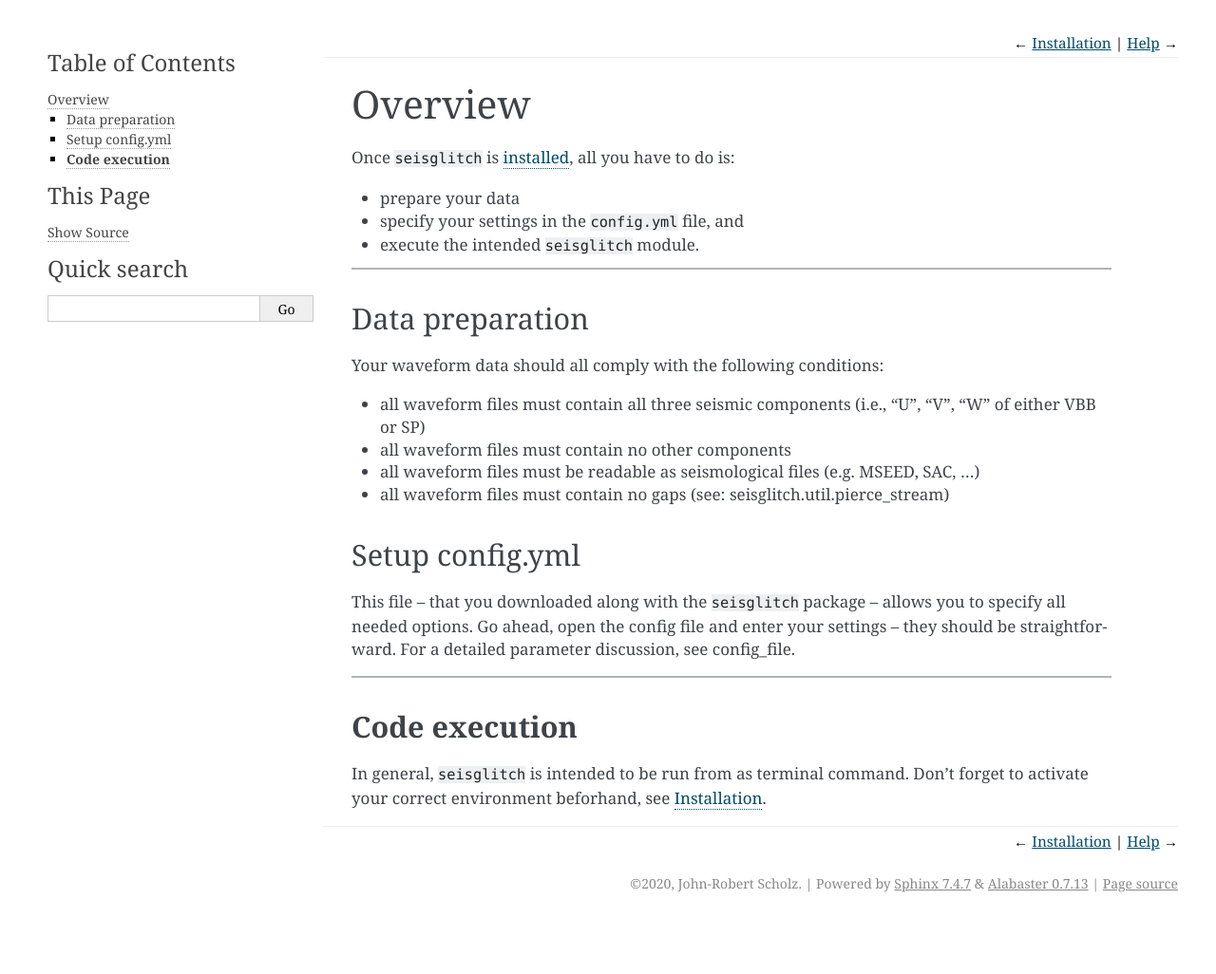
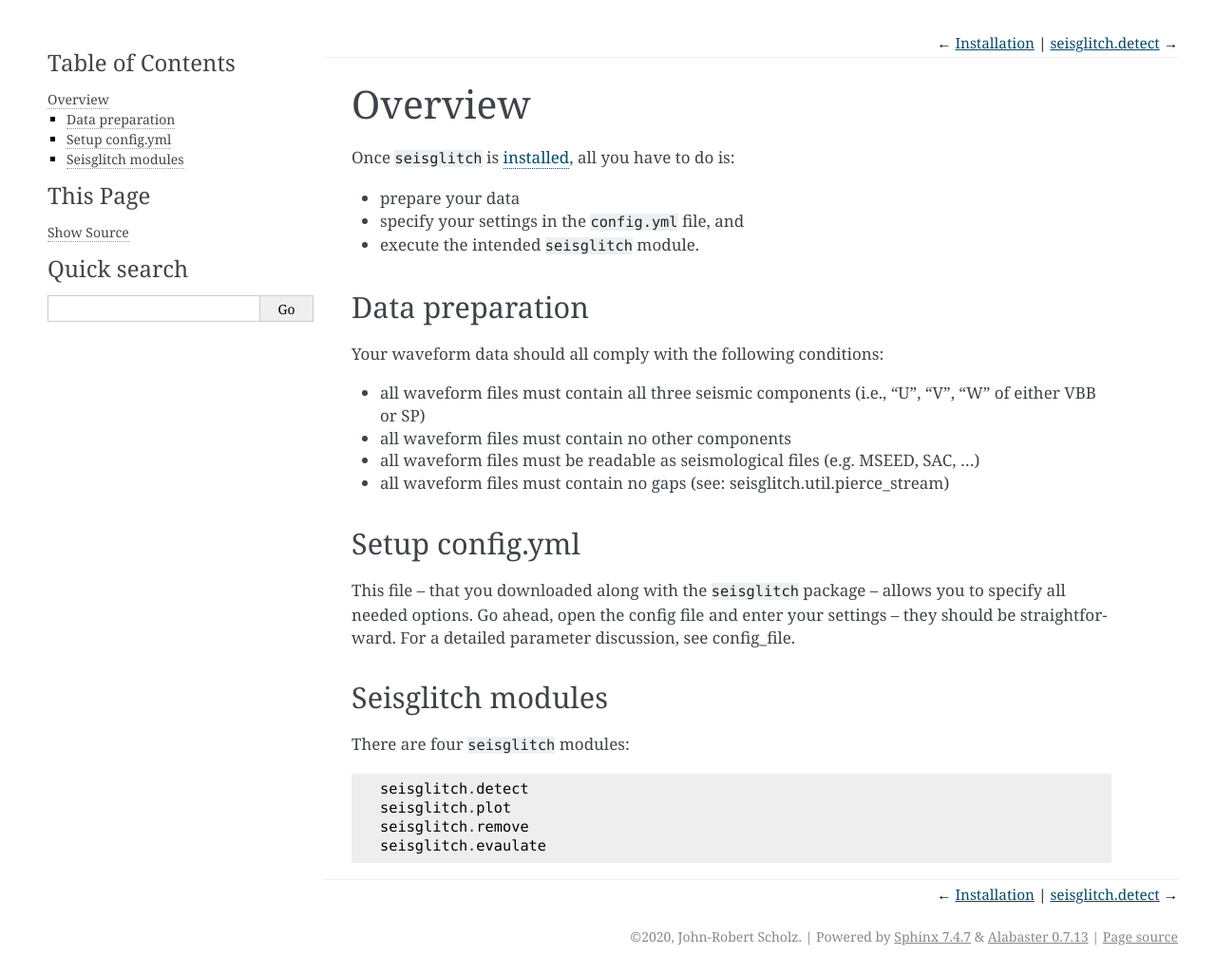
Before and after one commit to t0mmyt/seisglitch, a Sphinx documentation site: the page built from Docs/source/overview.rst, in a window 1280 px wide and 1026 px high. Shown: the whole window at 95% size. Built offline with Sphinx 7.4.7, drawn with Linux system fonts in a browser that asks for light colours.

Commit message:
change some docs

```diff
--- /dev/null
+++ b/Docs/source/detector.rst
@@ -0,0 +1,4 @@
+.. _detect:
+
+seisglitch.detect
+=================
--- a/Docs/source/index.rst
+++ b/Docs/source/index.rst
@@ -18,6 +18,10 @@ Guide
 
     installation
     overview
+    detector
+    plotter
+    remover
+    evaluater
 
 
 Others
--- a/Docs/source/overview.rst
+++ b/Docs/source/overview.rst
@@ -9,8 +9,6 @@ Once ``seisglitch`` is :ref:`installed <installation>`, all you have to do is:
 * specify your settings in the ``config.yml`` file, and
 * execute the intended ``seisglitch`` module.
 
-
-----
 
 
 
@@ -36,13 +34,14 @@ For a detailed parameter discussion, see :ref:`config_file`.
 
 
 
-----
 
-
-
-**Code execution**
+Seisglitch modules
 ^^^^^^^^^^^^^^^^^^
 
-In general, ``seisglitch`` is intended to be run from as terminal command.
-Don't forget to activate your correct environment beforhand, see :ref:`installation`.
+There are four ``seisglitch`` modules:
 ::
+
+    seisglitch.detect
+    seisglitch.plot
+    seisglitch.remove
+    seisglitch.evaulate
--- /dev/null
+++ b/Docs/source/plotter.rst
@@ -0,0 +1,4 @@
+.. _plot:
+
+seisglitch.plot
+===============
```
Also changed, not shown: Docs/source/evaluater.rst (added, +7 -0 lines), Docs/source/remover.rst (added, +7 -0 lines).
